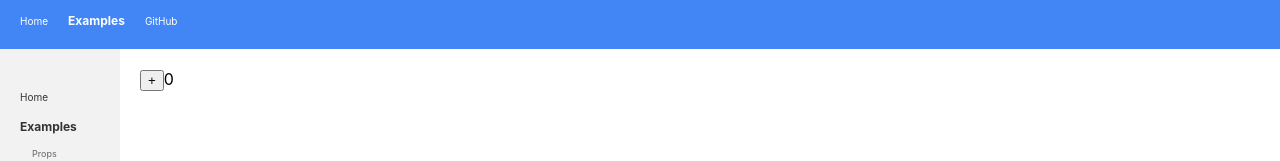
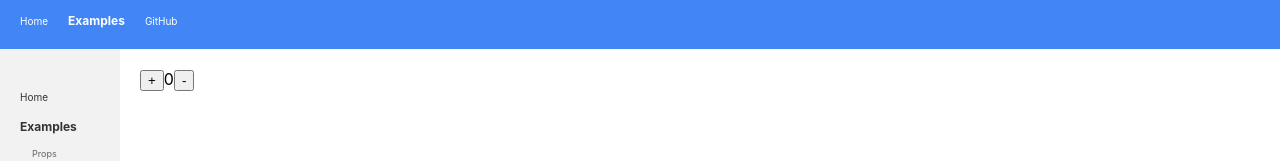
Before and after one commit to Rurien1124/react-typescript-basic, a React (Create React App) app: page /examples/redux-toolkit in a window 1280 px wide. Shown: the part 138-299 px from the top of the page. Built offline with nearby package versions, Linux system fonts and the light colour scheme.

Commit message:
Add decrease reducer

```diff
--- a/src/examples/reduxtoolkit/NumStore.tsx
+++ b/src/examples/reduxtoolkit/NumStore.tsx
@@ -8,10 +8,15 @@ export const NumSlice = createSlice({
   },
   reducers: {
     increase: (state, action) => {
-      const { step, max } = action.payload;
+      const { step, min, max } = action.payload;
 
       // 기존 Redux 와 달리 기존 상태값을 그대로 사용
-      state.num = state.num + step <= max ? state.num + step : 0;
+      state.num = state.num + step <= max ? state.num + step : min;
+    },
+    decrease: (state, action) => {
+      const { step, min, max } = action.payload;
+
+      state.num = state.num - step >= min ? state.num - step : max;
     },
   },
 });
--- a/src/examples/reduxtoolkit/ReduxToolkitComponents.tsx
+++ b/src/examples/reduxtoolkit/ReduxToolkitComponents.tsx
@@ -1,6 +1,6 @@
 import React from 'react';
 import styled from '@emotion/styled';
-import { NumStore, NumRootState, NumDispatch, NumSlice } from './NumStore';
+import { NumDispatch, NumRootState, NumSlice, NumStore } from './NumStore';
 import { Provider, useDispatch, useSelector } from 'react-redux';
 
 const Container = styled.div``;
@@ -20,13 +20,18 @@ const Counter = () => {
   const num = useSelector((state: NumRootState) => state.numSlice.num);
 
   const increase = () => {
-    dispatch(NumSlice.actions.increase({ step: 2, max: 10 }));
+    dispatch(NumSlice.actions.increase({ step: 2, min: -10, max: 10 }));
+  };
+
+  const decrease = () => {
+    dispatch(NumSlice.actions.decrease({ step: 2, min: -10, max: 10 }));
   };
 
   return (
     <Container>
       <Button onClick={increase}>+</Button>
       <Label>{num}</Label>
+      <Button onClick={decrease}>-</Button>
     </Container>
   );
 };
```
